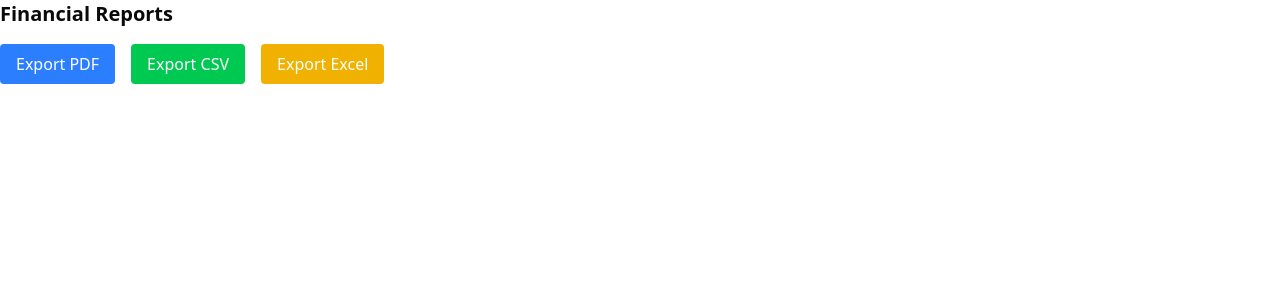
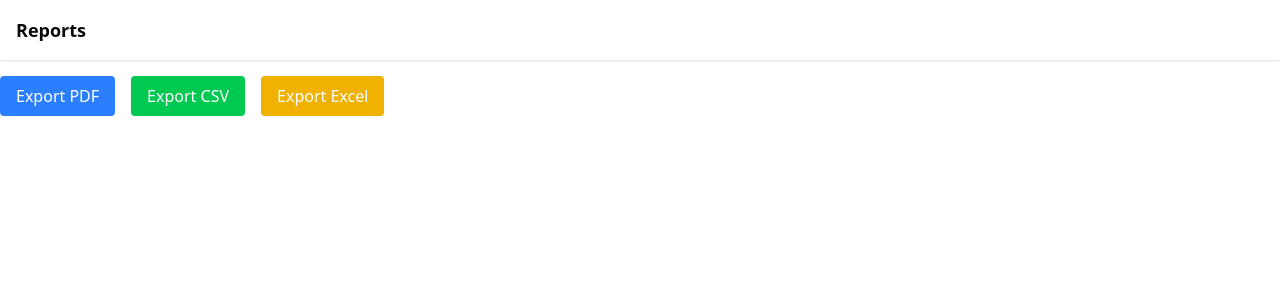
Before and after one commit to sp-mujuni/scalemet-v2-2025, a Next.js app: page /reports in a window 1280 px wide. Shown: the top 300 px of the page. Built offline with nearby package versions, Linux system fonts and the light colour scheme.

Commit message:
Refactor ReportsPage header for consistency and clarity

```diff
--- a/app/reports/page.tsx
+++ b/app/reports/page.tsx
@@ -2,9 +2,13 @@ import ExportPanel from '@/components/ExportPanel';
 
 export default function ReportsPage() {
   return (
+    <>
+      <header className="bg-white shadow p-4 mb-4">
+      <h2 className="text-lg font-semibold">Reports</h2>
+    </header>
     <div>
-      <h2 className="text-xl font-bold mb-4">Financial Reports</h2>
       <ExportPanel />
     </div>
+    </>
   );
 }
```
